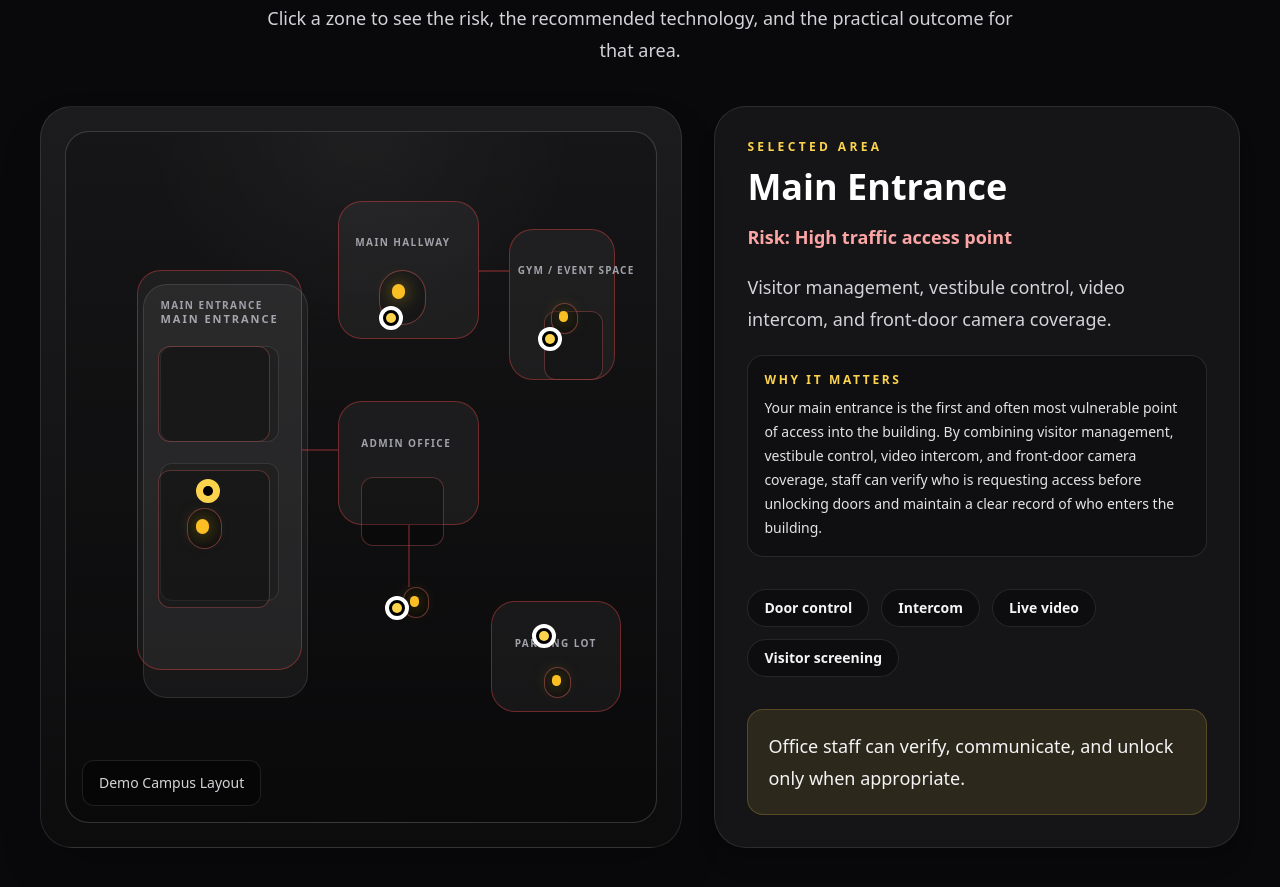
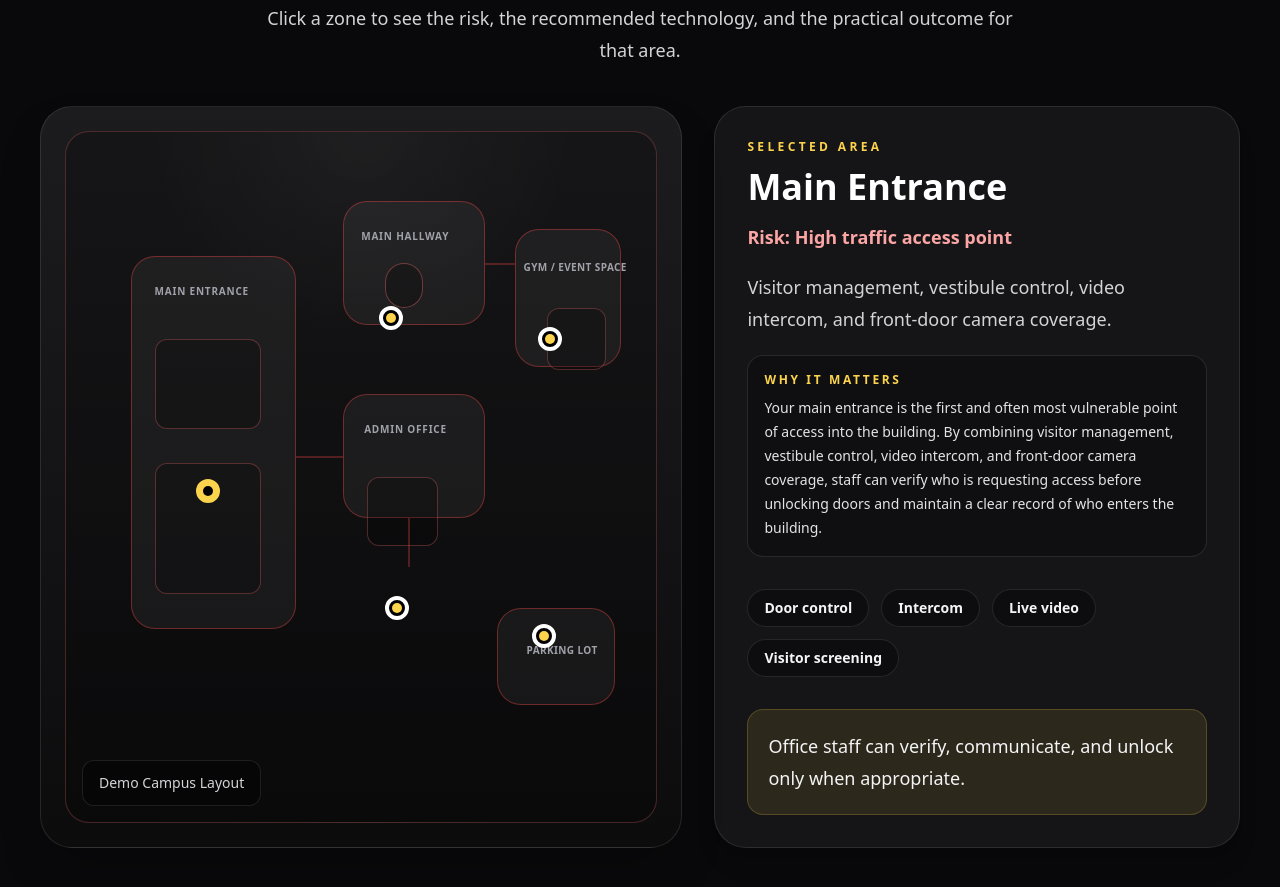
Before and after one commit to ctraverAdmin/school-security-demo, a React (Vite) app: page / in a window 1280 px wide. Shown: the part 3040-3927 px from the top of the page. Built offline with nearby package versions, Linux system fonts and the light colour scheme.

Commit message:
Updated brochure

```diff
--- a/src/App.jsx
+++ b/src/App.jsx
@@ -67,10 +67,16 @@ export default function AxisSchoolSecurityBrochure() {
       risk: "Movement between classrooms and common spaces",
       focus:
         "Hallway cameras, incident visibility, paging, and targeted messaging.",
-      system: ["Indoor cameras", "Audio announcements", "Alert routing", "Incident review"],
+      system: [
+        "Indoor cameras",
+        "Audio announcements",
+        "Alert routing",
+        "Incident review",
+      ],
       whyItMatters:
         "Hallways are where daily movement, supervision, and incident visibility all come together. With the right mix of cameras, audio announcements, and alert routing, your team can quickly verify activity, guide students, and respond to issues before they disrupt the school day.",
-      result: "Teams can monitor flow, investigate behavior, and direct students quickly.",
+      result:
+        "Teams can monitor flow, investigate behavior, and direct students quickly.",
       x: "55%",
       y: "27%",
     },
@@ -79,10 +85,16 @@ export default function AxisSchoolSecurityBrochure() {
       risk: "Decision point during incidents",
       focus:
         "Unified dashboard, event monitoring, remote door control, and live response.",
-      system: ["Monitoring station", "Remote unlock/lock", "Alert view", "Communications"],
+      system: [
+        "Monitoring station",
+        "Remote unlock/lock",
+        "Alert view",
+        "Communications",
+      ],
       whyItMatters:
         "The administration office is where visibility and decision-making need to come together fast. A unified dashboard gives administrators one place to monitor events, control doors, review alerts, and coordinate communication without losing time switching between systems.",
-      result: "Administrators gain a single place to see events and act fast.",
+      result:
+        "Administrators gain a single place to see events and act fast.",
       x: "56%",
       y: "69%",
     },
@@ -91,7 +103,12 @@ export default function AxisSchoolSecurityBrochure() {
       risk: "Crowded events and after-hours use",
       focus:
         "Large-area coverage, event messaging, access scheduling, and perimeter awareness.",
-      system: ["Wide-area cameras", "Scheduled access", "PA / audio", "After-hours monitoring"],
+      system: [
+        "Wide-area cameras",
+        "Scheduled access",
+        "PA / audio",
+        "After-hours monitoring",
+      ],
       whyItMatters:
         "Gyms and event spaces create unique security challenges because they often serve large groups, outside visitors, and after-hours activities. Better coverage, messaging, and scheduled access help your staff maintain control before, during, and after events.",
       result:
@@ -104,10 +121,16 @@ export default function AxisSchoolSecurityBrochure() {
       risk: "Arrival, dismissal, and exterior activity",
       focus:
         "Exterior cameras, perimeter awareness, incident verification, and response support.",
-      system: ["Outdoor cameras", "Perimeter visibility", "Event search", "Response support"],
+      system: [
+        "Outdoor cameras",
+        "Perimeter visibility",
+        "Event search",
+        "Response support",
+      ],
       whyItMatters:
         "Parking lots are critical during arrival, dismissal, and after-hours activity. Strong exterior coverage and event verification give your team better awareness of what is happening outside the building and better information when a response is needed.",
-      result: "Staff can see what happened outside and react with better information.",
+      result:
+        "Staff can see what happened outside and react with better information.",
       x: "81%",
       y: "73%",
     },
@@ -150,7 +173,11 @@ export default function AxisSchoolSecurityBrochure() {
       title: "After-Hours Protection Demo",
       summary:
         "Stay in control of entrances, athletic spaces, and parking areas even after hours with clear visibility and response tools.",
-      stats: ["Scheduled door control", "Exterior monitoring", "Recorded event review"],
+      stats: [
+        "Scheduled door control",
+        "Exterior monitoring",
+        "Recorded event review",
+      ],
       timeline: [
         "Door event occurs",
         "Camera verifies activity",
@@ -234,9 +261,16 @@ export default function AxisSchoolSecurityBrochure() {
   return (
     <div className="min-h-screen overflow-hidden bg-black text-white">
       <section className="relative flex min-h-screen items-center justify-center overflow-hidden">
-        <video autoPlay muted loop playsInline className="absolute inset-0 h-full w-full object-cover opacity-35">
+        <video
+          autoPlay
+          muted
+          loop
+          playsInline
+          className="absolute inset-0 h-full w-full object-cover opacity-35"
+        >
           <source src="/school-security-demo.mp4" type="video/mp4" />
         </video>
+
         <div className="absolute inset-0 bg-[radial-gradient(circle_at_center,rgba(255,255,255,0.05),transparent_35%),linear-gradient(180deg,rgba(0,0,0,0.45),rgba(0,0,0,0.92))]" />
 
         <div className="relative w-full px-6 py-20 md:px-10">
@@ -271,7 +305,8 @@ export default function AxisSchoolSecurityBrochure() {
               </h1>
 
               <p className="mt-6 max-w-2xl text-lg leading-8 text-zinc-300 md:text-xl">
-                See how cameras, doors, intercoms, and audio work together across your school building.
+                See how cameras, doors, intercoms, and audio work together across your school
+                building.
               </p>
 
               <div className="mt-10 flex flex-wrap gap-4">
@@ -351,7 +386,8 @@ export default function AxisSchoolSecurityBrochure() {
                 </div>
                 <p className="mt-2 text-sm leading-6 text-zinc-100">
                   This gives you a clear way to see risk, understand how your building responds,
-                  and feel confident in how your team can act without getting buried in technical details.
+                  and feel confident in how your team can act without getting buried in technical
+                  details.
                 </p>
               </div>
             </motion.div>
@@ -495,66 +531,40 @@ export default function AxisSchoolSecurityBrochure() {
             <div className="relative min-h-[560px] rounded-[2rem] border border-white/10 bg-[linear-gradient(180deg,#1c1c1f,#0c0c0d)] p-6 shadow-2xl">
               <div className="absolute inset-6 rounded-[1.5rem] border border-white/10 bg-[radial-gradient(circle_at_top,rgba(255,255,255,0.06),transparent_28%),linear-gradient(180deg,rgba(255,255,255,0.02),rgba(255,255,255,0.01))]" />
 
-              <div className="relative h-full min-h-[500px] rounded-[1.5rem] border border-white/10 bg-black/30">
-                <div className="absolute left-[13%] top-[22%] h-[60%] w-[28%] rounded-[1.5rem] border border-white/10 bg-white/5" />
-                <div className="absolute left-[16%] top-[26%] text-[11px] font-bold uppercase tracking-[0.18em] text-zinc-400">
+              <div className="relative h-full min-h-[500px] rounded-[1.5rem] border border-red-500/20 bg-black/30">
+                <div className="absolute left-[11%] top-[18%] h-[54%] w-[28%] rounded-[1.5rem] border border-red-500/40 bg-white/5" />
+                <div className="absolute left-[15%] top-[22%] text-[10px] font-bold uppercase tracking-[0.08em] text-zinc-400">
                   Main Entrance
                 </div>
-                <div className="absolute left-[16%] top-[31%] h-[14%] w-[20%] rounded-xl border border-white/10 bg-black/25" />
-                <div className="absolute left-[16%] top-[48%] h-[20%] w-[20%] rounded-xl border border-white/10 bg-black/25" />
-{/* Main Entrance */}
-<div className="absolute left-[12%] top-[20%] h-[58%] w-[28%] rounded-[1.5rem] border border-red-500/40 bg-white/5" />
-<div className="absolute left-[16%] top-[24%] text-[10px] font-bold uppercase tracking-[0.14em] text-zinc-400">
-  Main Entrance
-</div>
-<div className="absolute left-[15.5%] top-[31%] h-[14%] w-[19%] rounded-xl border border-red-400/30 bg-black/25" />
-<div className="absolute left-[15.5%] top-[49%] h-[20%] w-[19%] rounded-xl border border-red-400/30 bg-black/25" />
+                <div className="absolute left-[15%] top-[30%] h-[13%] w-[18%] rounded-xl border border-red-400/30 bg-black/25" />
+                <div className="absolute left-[15%] top-[48%] h-[19%] w-[18%] rounded-xl border border-red-400/30 bg-black/25" />
 
-{/* Main Entrance dot */}
-<div className="absolute left-[20.5%] top-[54.5%] h-[6%] w-[6%] rounded-full border border-red-400/40 bg-black/30" />
-<div className="absolute left-[22.1%] top-[56.1%] h-[2.2%] w-[2.2%] rounded-full bg-amber-400 shadow-[0_0_18px_rgba(250,204,21,0.6)]" />
-
-{/* Main Hallway */}
-<div className="absolute left-[46%] top-[10%] h-[20%] w-[24%] rounded-[1.5rem] border border-red-500/40 bg-white/5" />
-<div className="absolute left-[49%] top-[15%] text-[10px] font-bold uppercase tracking-[0.14em] text-zinc-400">
+                <div className="absolute left-[47%] top-[10%] h-[18%] w-[24%] rounded-[1.5rem] border border-red-500/40 bg-white/5" />
+                <div className="absolute left-[50%] top-[14%] text-[10px] font-bold uppercase tracking-[0.08em] text-zinc-400">
                   Main Hallway
                 </div>
-<div className="absolute left-[53%] top-[20%] h-[8%] w-[8%] rounded-full border border-red-400/40 bg-black/25" />
-<div className="absolute left-[55.2%] top-[22%] h-[2.2%] w-[2.2%] rounded-full bg-amber-400 shadow-[0_0_18px_rgba(250,204,21,0.6)]" />
+                <div className="absolute left-[54%] top-[19%] h-[6.5%] w-[6.5%] rounded-full border border-red-400/40 bg-black/25" />
 
-{/* Admin Office */}
-<div className="absolute left-[46%] top-[39%] h-[18%] w-[24%] rounded-[1.5rem] border border-red-500/40 bg-white/5" />
-<div className="absolute left-[50%] top-[44%] text-[10px] font-bold uppercase tracking-[0.14em] text-zinc-400">
+                <div className="absolute left-[47%] top-[38%] h-[18%] w-[24%] rounded-[1.5rem] border border-red-500/40 bg-white/5" />
+                <div className="absolute left-[50.5%] top-[42%] text-[10px] font-bold uppercase tracking-[0.08em] text-zinc-400">
                   Admin Office
                 </div>
-<div className="absolute left-[50%] top-[50%] h-[10%] w-[14%] rounded-xl border border-red-400/30 bg-black/25" />
+                <div className="absolute left-[51%] top-[50%] h-[10%] w-[12%] rounded-xl border border-red-400/30 bg-black/25" />
 
-{/* Admin Office dot */}
-<div className="absolute left-[57%] top-[66%] h-[4.5%] w-[4.5%] rounded-full border border-red-400/40 bg-black/30" />
-<div className="absolute left-[58.25%] top-[67.2%] h-[1.6%] w-[1.6%] rounded-full bg-amber-400 shadow-[0_0_18px_rgba(250,204,21,0.6)]" />
-
-{/* Gym / Event Space */}
-<div className="absolute left-[75%] top-[14%] h-[22%] w-[18%] rounded-[1.5rem] border border-red-500/40 bg-white/5" />
-<div className="absolute left-[76.5%] top-[19%] text-[10px] font-bold uppercase tracking-[0.12em] text-zinc-400">
+                <div className="absolute left-[76%] top-[14%] h-[20%] w-[18%] rounded-[1.5rem] border border-red-500/40 bg-white/5" />
+                <div className="absolute left-[77.5%] top-[18.5%] text-[10px] font-bold uppercase tracking-[0.04em] text-zinc-400">
                   Gym / Event Space
                 </div>
-<div className="absolute left-[81%] top-[26%] h-[10%] w-[10%] rounded-xl border border-red-400/30 bg-black/25" />
-<div className="absolute left-[82.2%] top-[24.8%] h-[4.5%] w-[4.5%] rounded-full border border-red-400/40 bg-black/30" />
-<div className="absolute left-[83.45%] top-[26%] h-[1.6%] w-[1.6%] rounded-full bg-amber-400 shadow-[0_0_18px_rgba(250,204,21,0.6)]" />
+                <div className="absolute left-[81.5%] top-[25.5%] h-[9%] w-[10%] rounded-xl border border-red-400/30 bg-black/25" />
 
-{/* Parking Lot */}
-<div className="absolute left-[72%] top-[68%] h-[16%] w-[22%] rounded-[1.5rem] border border-red-500/40 bg-white/5" />
-<div className="absolute left-[76%] top-[73%] text-[10px] font-bold uppercase tracking-[0.14em] text-zinc-400">
+                <div className="absolute left-[73%] top-[69%] h-[14%] w-[20%] rounded-[1.5rem] border border-red-500/40 bg-white/5" />
+                <div className="absolute left-[78%] top-[74%] text-[10px] font-bold uppercase tracking-[0.04em] text-zinc-400">
                   Parking Lot
                 </div>
-<div className="absolute left-[81%] top-[77.5%] h-[4.5%] w-[4.5%] rounded-full border border-red-400/40 bg-black/30" />
-<div className="absolute left-[82.25%] top-[78.7%] h-[1.6%] w-[1.6%] rounded-full bg-amber-400 shadow-[0_0_18px_rgba(250,204,21,0.6)]" />
 
-{/* Connector lines */}
-<div className="absolute left-[40%] top-[46%] h-[2px] w-[6%] bg-red-500/30" />
-<div className="absolute left-[70%] top-[20%] h-[2px] w-[5%] bg-red-500/30" />
-<div className="absolute left-[58%] top-[57%] h-[9%] w-[2px] bg-red-500/30" />
-
+                <div className="absolute left-[39%] top-[47%] h-[2px] w-[8%] bg-red-500/30" />
+                <div className="absolute left-[71%] top-[19%] h-[2px] w-[5%] bg-red-500/30" />
+                <div className="absolute left-[58%] top-[56%] h-[7%] w-[2px] bg-red-500/30" />
 
                 {Object.entries(buildingZones).map(([key, item]) => (
                   <button
@@ -565,7 +575,9 @@ export default function AxisSchoolSecurityBrochure() {
                   >
                     <div
                       className={`relative flex h-6 w-6 items-center justify-center rounded-full border-4 ${
-                        selectedZone === key ? "border-amber-300 bg-amber-300" : "border-white bg-black"
+                        selectedZone === key
+                          ? "border-amber-300 bg-amber-300"
+                          : "border-white bg-black"
                       }`}
                     >
                       <div
@@ -697,7 +709,8 @@ export default function AxisSchoolSecurityBrochure() {
                       </div>
                       <div className="mt-3 text-3xl font-black text-white">Axis Cloud Connect</div>
                       <div className="mt-3 text-sm leading-7 text-zinc-200">
-                        Managed services, remote connectivity, lifecycle workflows, and secure access.
+                        Managed services, remote connectivity, lifecycle workflows, and secure
+                        access.
                       </div>
                     </div>
                   </div>
@@ -715,7 +728,9 @@ export default function AxisSchoolSecurityBrochure() {
                         <div className="rounded-xl bg-black/35 px-3 py-3">Anywhere access</div>
                         <div className="rounded-xl bg-black/35 px-3 py-3">Simplified onboarding</div>
                         <div className="rounded-xl bg-black/35 px-3 py-3">Proactive updates</div>
-                        <div className="rounded-xl bg-black/35 px-3 py-3">Scalable multi-site management</div>
+                        <div className="rounded-xl bg-black/35 px-3 py-3">
+                          Scalable multi-site management
+                        </div>
                       </div>
                     </div>
                   </div>
@@ -755,9 +770,9 @@ export default function AxisSchoolSecurityBrochure() {
                   </div>
                   <h3 className="mt-3 text-3xl font-black">{cloud.title}</h3>
                   <p className="mt-4 text-lg leading-8 text-zinc-200">
-                    This gives your team easier access to critical information, better visibility across
-                    your systems, and the ability to manage everything without being tied to a single
-                    location.
+                    This gives your team easier access to critical information, better visibility
+                    across your systems, and the ability to manage everything without being tied to
+                    a single location.
                   </p>
                   <div className="mt-6 grid gap-3">
                     {cloud.bullets.map((item) => (
@@ -775,8 +790,8 @@ export default function AxisSchoolSecurityBrochure() {
                       Executive takeaway
                     </div>
                     <p className="mt-2 text-sm leading-6 text-zinc-100">
-                      The cloud layer helps position the solution as easier to manage, easier to access,
-                      and better suited for future growth.
+                      The cloud layer helps position the solution as easier to manage, easier to
+                      access, and better suited for future growth.
                     </p>
                   </div>
                 </motion.div>
@@ -797,8 +812,8 @@ export default function AxisSchoolSecurityBrochure() {
             </h2>
             <p className="mx-auto mt-5 max-w-3xl text-lg leading-8 text-zinc-300">
               Explore how your system performs during everyday operations, emergency situations, and
-              after-hours activity so you can see exactly how it supports your staff and protects your
-              building.
+              after-hours activity so you can see exactly how it supports your staff and protects
+              your building.
             </p>
           </div>
 
@@ -867,9 +882,11 @@ export default function AxisSchoolSecurityBrochure() {
                       </div>
                     ))}
                   </div>
+
                   <div className="text-xs font-bold uppercase tracking-[0.24em] text-amber-300">
                     Suggested Talk Track
                   </div>
+
                   <div className="mt-4 grid gap-3">
                     {demo.timeline.map((item, i) => (
                       <div
@@ -901,6 +918,7 @@ export default function AxisSchoolSecurityBrochure() {
                 A better security story for administrators, operations teams, and decision-makers
               </h2>
             </div>
+
             <div className="grid gap-3 sm:grid-cols-2">
               {objectionPoints.map((item) => (
                 <div
```
Lines whose indentation alone changed are shown as unchanged.
